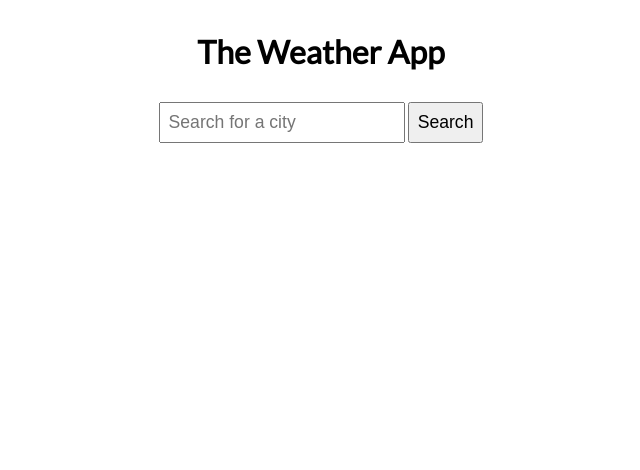
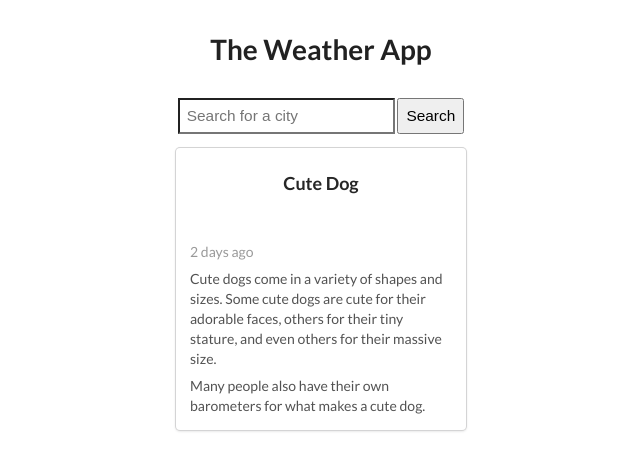
Before and after one commit to yushaushaibu/the_weather_app, a website: page index.html in a window 1280 px wide. Shown: the whole page, without its empty margins (319-959 px from the left). Drawn offline with nearby package versions, Linux system fonts and the light colour scheme.

Commit message:
added card to html

```diff
--- a/index.css
+++ b/index.css
@@ -43,3 +43,7 @@ body {
   padding: 0.5rem;
   cursor: pointer;
 }
+
+.card {
+
+}
--- a/index.html
+++ b/index.html
@@ -6,6 +6,7 @@
     <meta http-equiv="X-UA-Compatible" content="IE=edge">
     <meta name="viewport" content="width=device-width, initial-scale=1.0">
     <script src="https://cdnjs.cloudflare.com/ajax/libs/axios/0.19.0/axios.min.js"></script>
+    <link rel="stylesheet" href="https://cdn.jsdelivr.net/npm/semantic-ui@2.5.0/dist/semantic.min.css">
     <link rel="stylesheet" href="index.css">
     <title>The Weather App</title>
 </head>
@@ -23,7 +24,18 @@
                 </form>
             </div>
         </div>
-        <div class="card-wrap"></div>
+        <div id="card">
+            <div class="ui card centered">
+                <div class="content">
+                  <div class="header">Cute Dog</div>
+                  <div class="meta">2 days ago</div>
+                  <div class="description">
+                    <p>Cute dogs come in a variety of shapes and sizes. Some cute dogs are cute for their adorable faces, others for their tiny stature, and even others for their massive size.</p>
+                    <p>Many people also have their own barometers for what makes a cute dog.</p>
+                  </div>
+                </div>
+              </div>
+        </div>
     </main>
     <footer class="footer">
     </footer>
@@ -32,3 +44,12 @@
 </body>
 
 </html>
+
+<!-- <div class="ui centered card">
+    <div class="image">
+      <img src="/images/avatar2/large/elyse.png">
+    </div>
+    <div class="content">
+      <a class="header">Elyse</a>
+    </div>
+  </div> -->
--- a/index.js
+++ b/index.js
@@ -1,6 +1,8 @@
 const form = document.querySelector('form');
 const input = document.querySelector('#input');
 const btn = document.querySelector('#btn');
+const output = document.querySelector('#output');
+
 
 // prevents a function from being called after each keypress
 function debounce(fn, delay = 1000) {
@@ -32,5 +34,6 @@ async function getWeather(location) {
             units: 'metric'
         }
     })
-    console.log(response);
+    // console.log(response);
+    console.log(response.data.name)
 };
```
